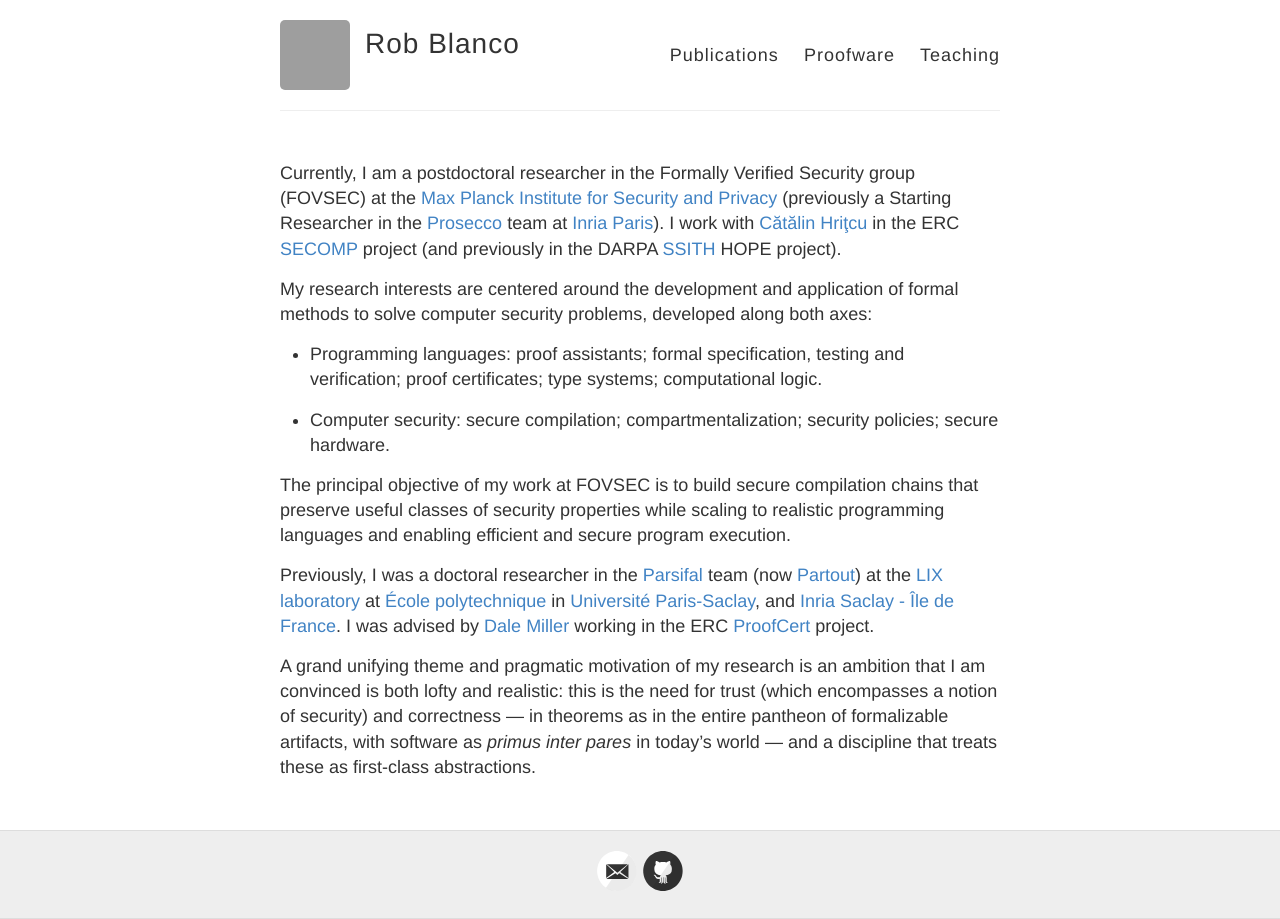
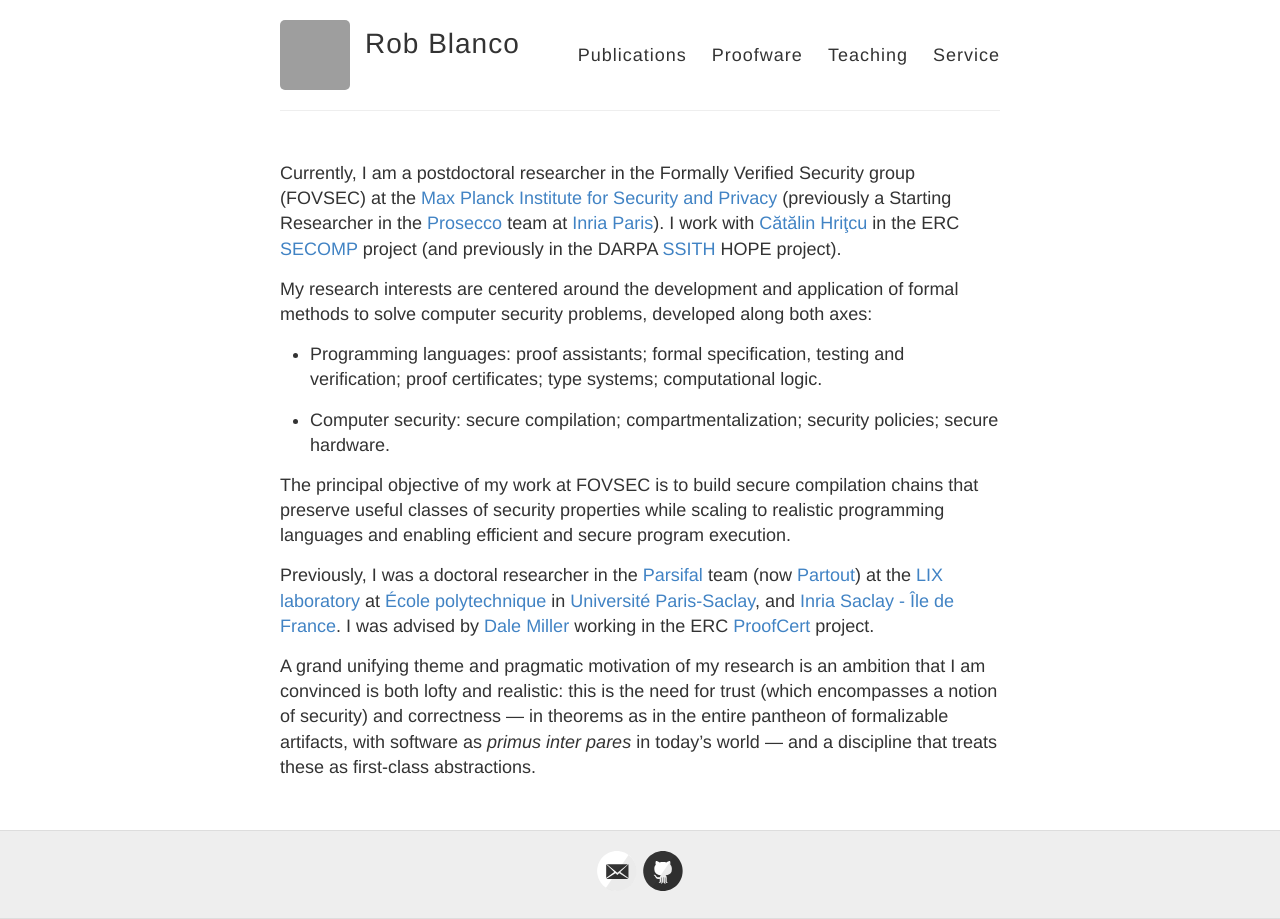
Before and after one commit to robblanco/robblanco.github.io, a Jekyll site: the page built from index.md, in a window 1280 px wide. Built offline with Jekyll 4.4.1, drawn with Linux system fonts in a browser that asks for light colours; grey boxes are pictures that could not be loaded.

Commit message:
Add link to service page

```diff
--- a/_layouts/default.html
+++ b/_layouts/default.html
@@ -30,6 +30,7 @@
             <a href="{{ site.baseurl }}/publications">Publications</a>
             <a href="{{ site.baseurl }}/proofware">Proofware</a>
             <a href="{{ site.baseurl }}/teaching">Teaching</a>
+            <a href="{{ site.baseurl }}/service">Service</a>
 	    <!-- <a href="{{ site.baseurl }}/about">About</a> -->
           </nav>
         </header>
```
